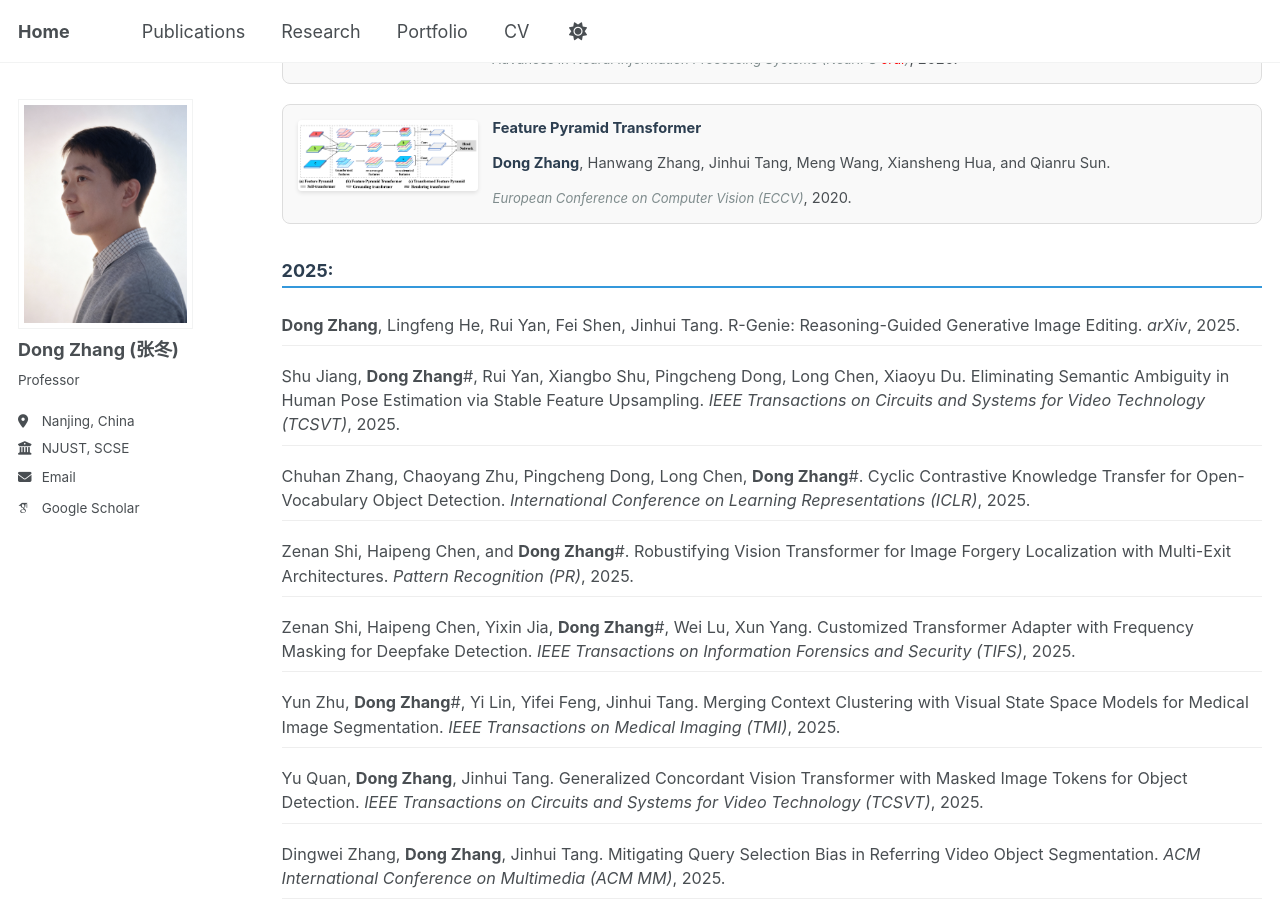
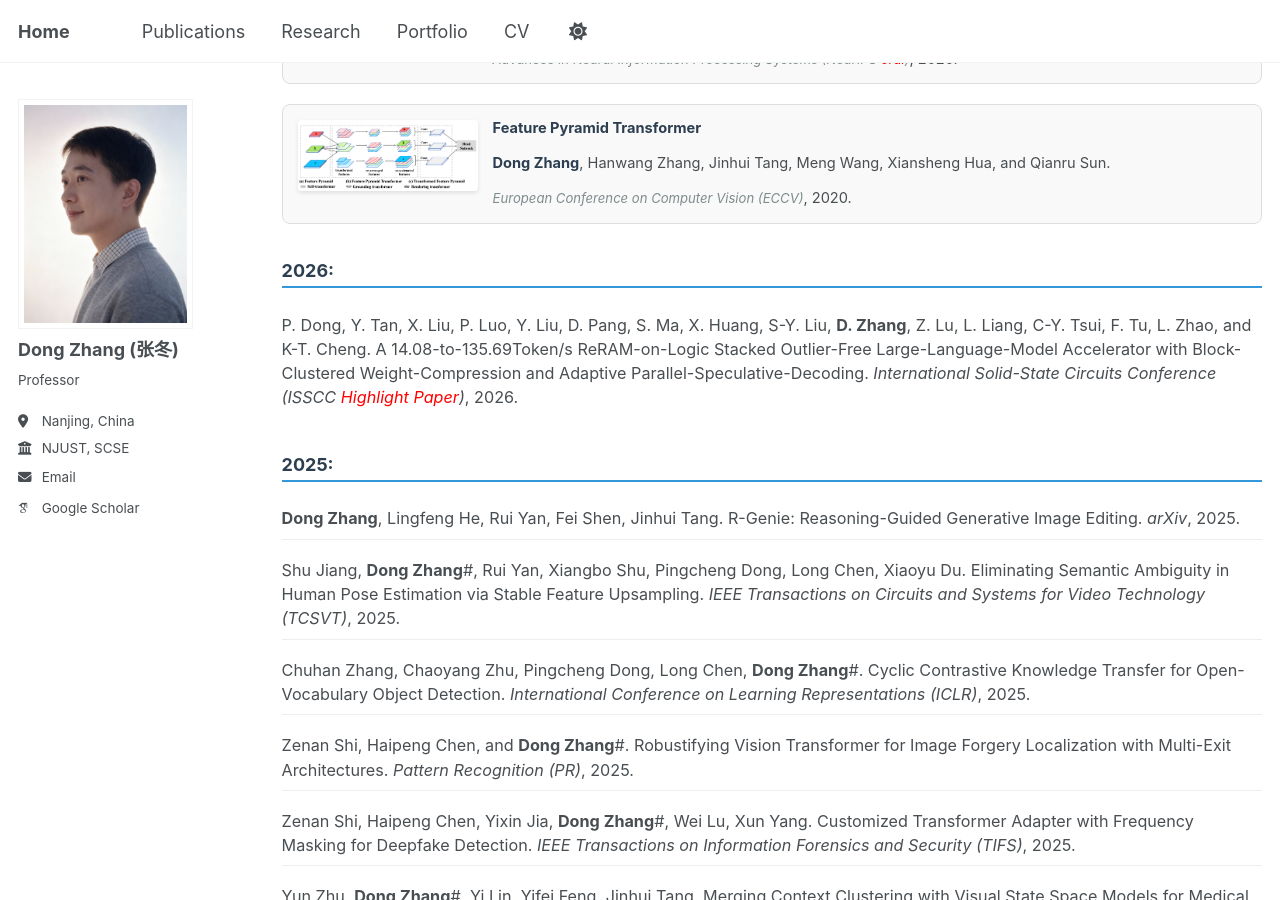
Before and after one commit to dongzhang89/dongzhang89.github.io, a Jekyll site: the page built from _pages/publications.html, in a window 1280 px wide and 900 px high, scrolled down 644 px. Built offline with Jekyll 4.4.1, drawn with Linux system fonts in a browser that asks for light colours; some web fonts are replaced; a script that is not in the unit is left out.

Commit message:
Update publications.html

```diff
--- a/_pages/publications.html
+++ b/_pages/publications.html
@@ -173,6 +173,13 @@ author_profile: true
 </div>
 
 <div class="year-section">
+<h3>2026:</h3>
+<ul class="paper-list">
+<li>P. Dong, Y. Tan, X. Liu, P. Luo, Y. Liu, D. Pang, S. Ma, X. Huang, S-Y. Liu, <strong>D. Zhang</strong>, Z. Lu, L. Liang, C-Y. Tsui, F. Tu, L. Zhao, and K-T. Cheng. A 14.08-to-135.69Token/s ReRAM-on-Logic Stacked Outlier-Free Large-Language-Model Accelerator with Block-Clustered Weight-Compression and Adaptive Parallel-Speculative-Decoding. <em>International Solid-State Circuits Conference (ISSCC <font color="red">Highlight Paper</font>)</em>, 2026.</li>
+</ul>
+</div>
+
+<div class="year-section">
 <h3>2025:</h3>
 <ul class="paper-list">
 <li><strong>Dong Zhang</strong>, Lingfeng He, Rui Yan, Fei Shen, Jinhui Tang. R-Genie: Reasoning-Guided Generative Image Editing. <em>arXiv</em>, 2025.</li>
```
